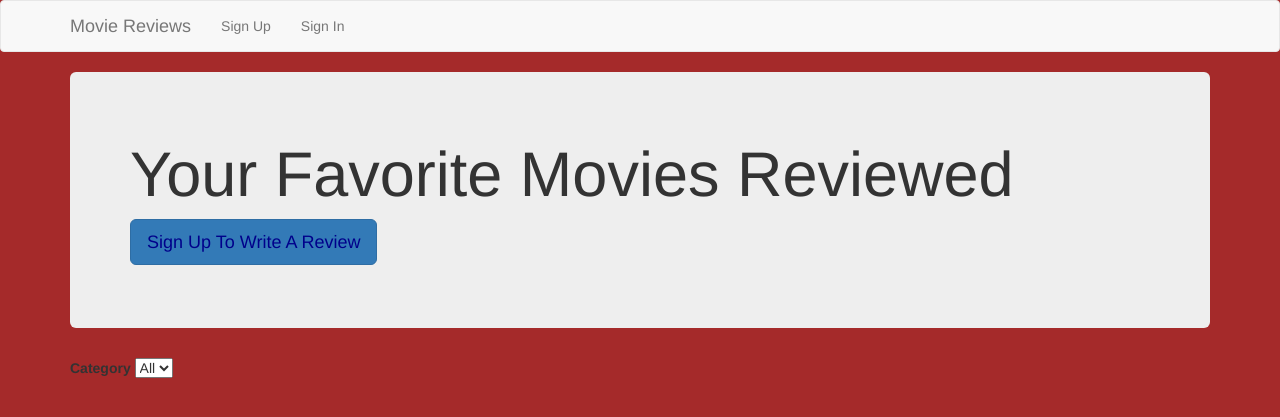
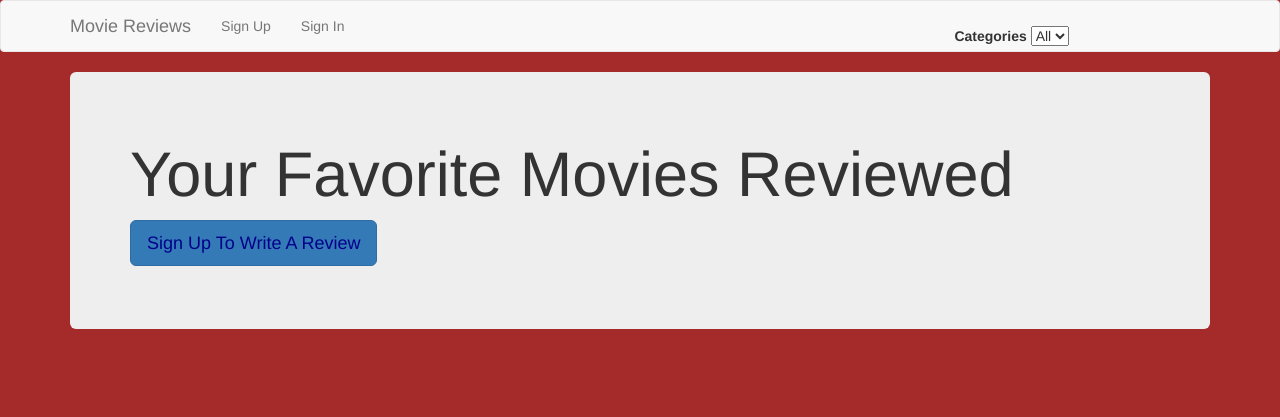
Before and after one commit to ankurgera/movie_review, a Rails app: page / in a window 1280 px wide. Shown: the top 417 px of the page. Run offline with Rails 7, Linux system fonts and the light colour scheme; data that the repository does not hold is empty; style sheets or scripts are compiled from the project's sources; parts of the project's set-up code (start-up, migrations or seed data) failed here and were passed over; some libraries are stand-ins or nearby versions.

Commit message:
Place Categories filter on the header part of the Home Page

```diff
--- a/app/assets/stylesheets/application.css.scss
+++ b/app/assets/stylesheets/application.css.scss
@@ -40,3 +40,11 @@ a, a:link, a:visited {
 #movie-pagination {
 	margin-right: 38%;
 }
+
+#movie-categories {
+	margin-left: 74.6%;
+}
+
+#filter {
+	margin-top: -7.6%;
+}
--- a/app/helpers/application_helper.rb
+++ b/app/helpers/application_helper.rb
@@ -1,3 +1,12 @@
 module ApplicationHelper
   include Pagy::Frontend
+
+  def categories
+    Movie.all.map(&:category).sort.uniq.insert(0, ALL)
+  end
+
+  def selected_category(movie)
+    movie.nil? ? ALL : movie[:category]
+  end
+
 end
--- a/app/helpers/movies_helper.rb
+++ b/app/helpers/movies_helper.rb
@@ -1,11 +1,2 @@
 module MoviesHelper
-  ALL = 'All'
-
-  def categories
-    Movie.all.map(&:category).sort.uniq.insert(0, ALL)
-  end
-
-  def selected_category(movie)
-    movie.nil? ? ALL : movie[:category]
-  end
 end
--- a/app/views/layouts/_header.html.erb
+++ b/app/views/layouts/_header.html.erb
@@ -24,4 +24,11 @@
       </ul>
     </div><!-- /.navbar-collapse -->
   </div><!-- /.container-fluid -->
+
+  <div id="movie-categories">
+    <%= form_tag movies_path, method: "get", id: "filter", class: "filter" do %>
+      <%= label_tag "Categories" %>
+      <%= select("movie", "category", categories, {selected: selected_category(params[:movie])}, onchange: "$('#filter').submit();") %>
+    <% end %>
+  </div>
 </nav>
--- a/app/views/movies/index.html.erb
+++ b/app/views/movies/index.html.erb
@@ -3,11 +3,6 @@
     <h1>Your Favorite Movies Reviewed</h1>
     <p><%= link_to "Sign Up To Write A Review", new_user_registration_path, class: "btn btn-primary btn-lg" %></p>
   </div>
-<% end %>
-
-<%= form_tag movies_path, method: "get", id: "filter", class: "filter" do %>
-  <%= label_tag "Category" %>
-  <%= select("movie", "category", categories, {selected: selected_category(params[:movie])}, onchange: "$('#filter').submit();") %>
 <% end %>
 
 <div class="row">
--- a/config/initializers/movie.rb
+++ b/config/initializers/movie.rb
@@ -1 +1,2 @@
 MAX_RATING = 10
+ALL = 'All'
```
